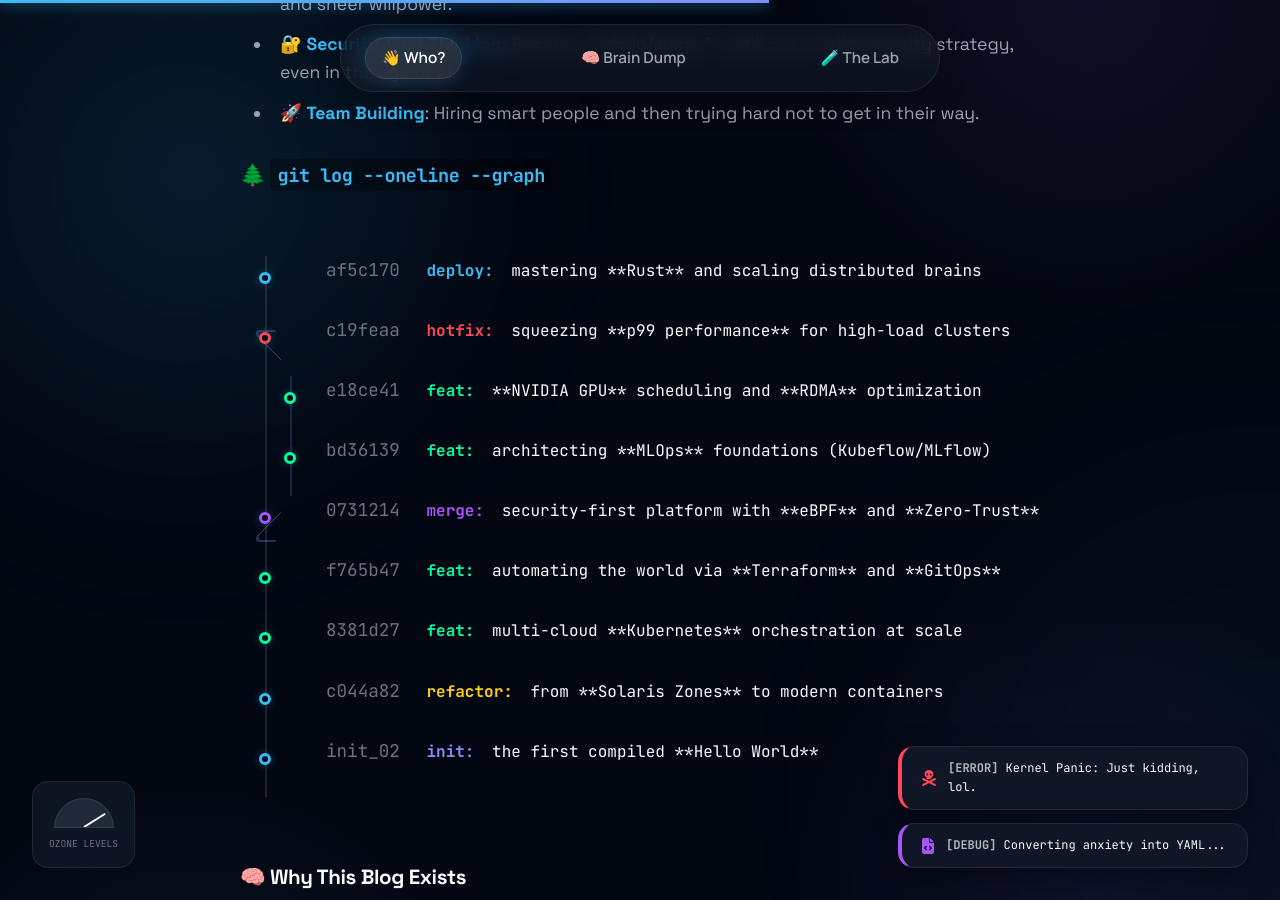
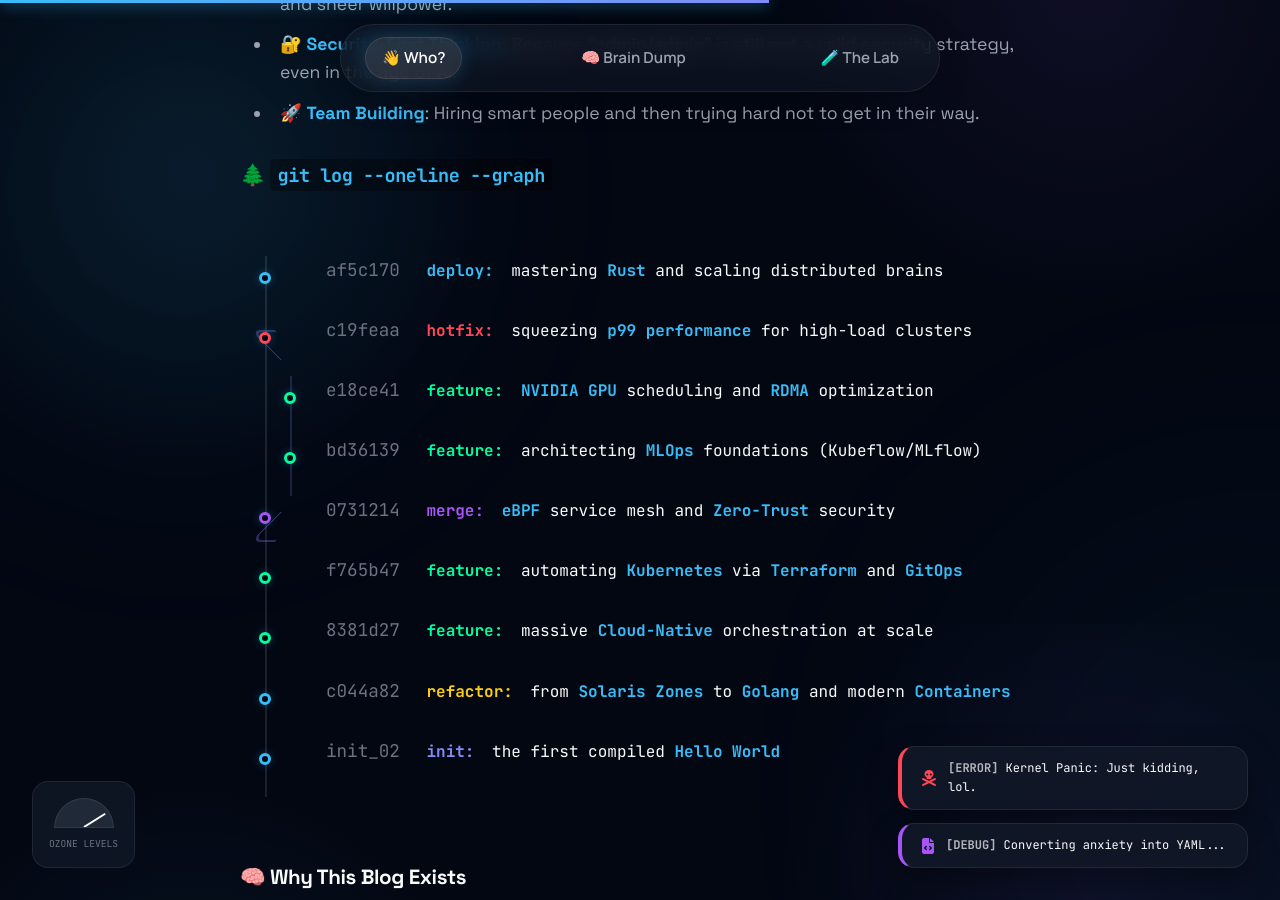
Before and after one commit to kodelint/kodelint.github.io, a Jekyll site: the page built from index.md, in a window 1280 px wide and 900 px high, scrolled down 2076 px. Built offline with Jekyll 4.4.1, drawn with Linux system fonts in a browser that asks for light colours; nearby versions of some CDN libraries.

Commit message:
UI Polish: Converted markdown bold to HTML strong tags for correct rendering inside the Tech Graph and improved Kubernetes visibility

```diff
--- a/index.md
+++ b/index.md
@@ -41,7 +41,7 @@ My goal has always been the same: building systems that are smart enough to scal
     <div class="graph-lane"><div class="graph-dot l0"></div></div>
     <div class="graph-content">
       <span class="graph-hash">af5c170</span>
-      <span class="graph-msg"><span class="type deploy">deploy:</span> mastering **Rust** and scaling distributed brains</span>
+      <span class="graph-msg"><span class="type deploy">deploy:</span> mastering <strong>Rust</strong> and scaling distributed brains</span>
     </div>
   </div>
 
@@ -52,7 +52,7 @@ My goal has always been the same: building systems that are smart enough to scal
     </div>
     <div class="graph-content">
       <span class="graph-hash">c19feaa</span>
-      <span class="graph-msg"><span class="type hotfix">hotfix:</span> squeezing **p99 performance** for high-load clusters</span>
+      <span class="graph-msg"><span class="type hotfix">hotfix:</span> squeezing <strong>p99 performance</strong> for high-load clusters</span>
     </div>
   </div>
 
@@ -60,7 +60,7 @@ My goal has always been the same: building systems that are smart enough to scal
     <div class="graph-lane"><div class="graph-dot l1"></div></div>
     <div class="graph-content">
       <span class="graph-hash">e18ce41</span>
-      <span class="graph-msg"><span class="type feat">feat:</span> **NVIDIA GPU** scheduling and **RDMA** optimization</span>
+      <span class="graph-msg"><span class="type feat">feature:</span> <strong>NVIDIA GPU</strong> scheduling and <strong>RDMA</strong> optimization</span>
     </div>
   </div>
 
@@ -68,7 +68,7 @@ My goal has always been the same: building systems that are smart enough to scal
     <div class="graph-lane"><div class="graph-dot l1"></div></div>
     <div class="graph-content">
       <span class="graph-hash">bd36139</span>
-      <span class="graph-msg"><span class="type feat">feat:</span> architecting **MLOps** foundations (Kubeflow/MLflow)</span>
+      <span class="graph-msg"><span class="type feat">feature:</span> architecting <strong>MLOps</strong> foundations (Kubeflow/MLflow)</span>
     </div>
   </div>
 
@@ -79,7 +79,7 @@ My goal has always been the same: building systems that are smart enough to scal
     </div>
     <div class="graph-content">
       <span class="graph-hash">0731214</span>
-      <span class="graph-msg"><span class="type merge">merge:</span> security-first platform with **eBPF** and **Zero-Trust**</span>
+      <span class="graph-msg"><span class="type merge">merge:</span> <strong>eBPF</strong> service mesh and <strong>Zero-Trust</strong> security</span>
     </div>
   </div>
 
@@ -87,7 +87,7 @@ My goal has always been the same: building systems that are smart enough to scal
     <div class="graph-lane"><div class="graph-dot l0"></div></div>
     <div class="graph-content">
       <span class="graph-hash">f765b47</span>
-      <span class="graph-msg"><span class="type feat">feat:</span> automating the world via **Terraform** and **GitOps**</span>
+      <span class="graph-msg"><span class="type feat">feature:</span> automating <strong>Kubernetes</strong> via <strong>Terraform</strong> and <strong>GitOps</strong></span>
     </div>
   </div>
 
@@ -95,7 +95,7 @@ My goal has always been the same: building systems that are smart enough to scal
     <div class="graph-lane"><div class="graph-dot l0"></div></div>
     <div class="graph-content">
       <span class="graph-hash">8381d27</span>
-      <span class="graph-msg"><span class="type feat">feat:</span> multi-cloud **Kubernetes** orchestration at scale</span>
+      <span class="graph-msg"><span class="type feat">feature:</span> massive <strong>Cloud-Native</strong> orchestration at scale</span>
     </div>
   </div>
 
@@ -103,7 +103,7 @@ My goal has always been the same: building systems that are smart enough to scal
     <div class="graph-lane"><div class="graph-dot l0"></div></div>
     <div class="graph-content">
       <span class="graph-hash">c044a82</span>
-      <span class="graph-msg"><span class="type refactor">refactor:</span> from **Solaris Zones** to modern containers</span>
+      <span class="graph-msg"><span class="type refactor">refactor:</span> from <strong>Solaris Zones</strong> to <strong>Golang</strong> and modern <strong>Containers</strong></span>
     </div>
   </div>
 
@@ -111,7 +111,7 @@ My goal has always been the same: building systems that are smart enough to scal
     <div class="graph-lane"><div class="graph-dot l0"></div></div>
     <div class="graph-content">
       <span class="graph-hash">init_02</span>
-      <span class="graph-msg"><span class="type init">init:</span> the first compiled **Hello World**</span>
+      <span class="graph-msg"><span class="type init">init:</span> the first compiled <strong>Hello World</strong></span>
     </div>
   </div>
 
```
